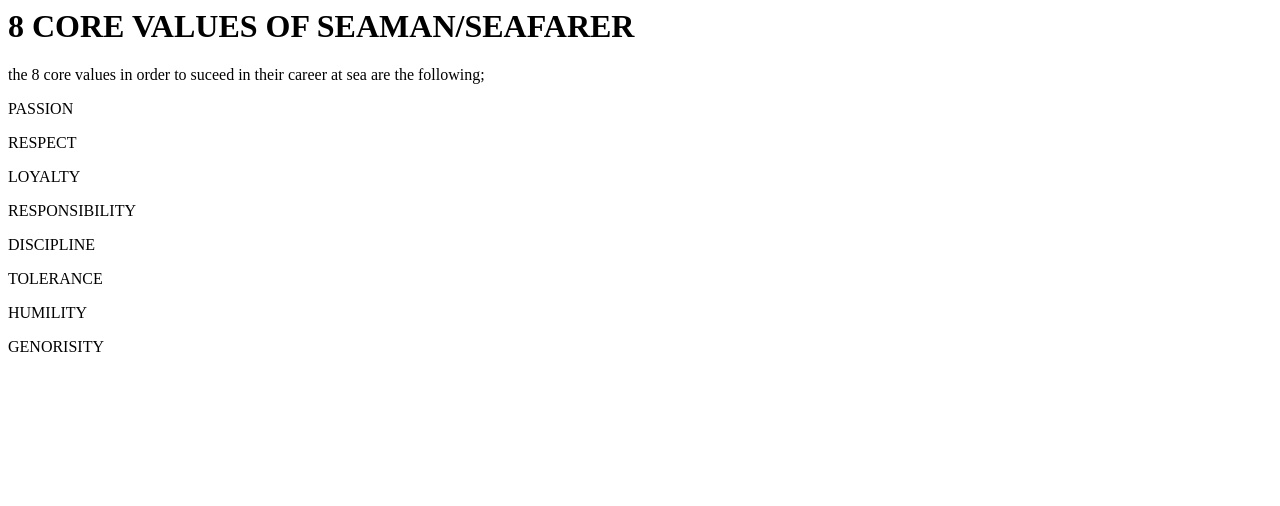
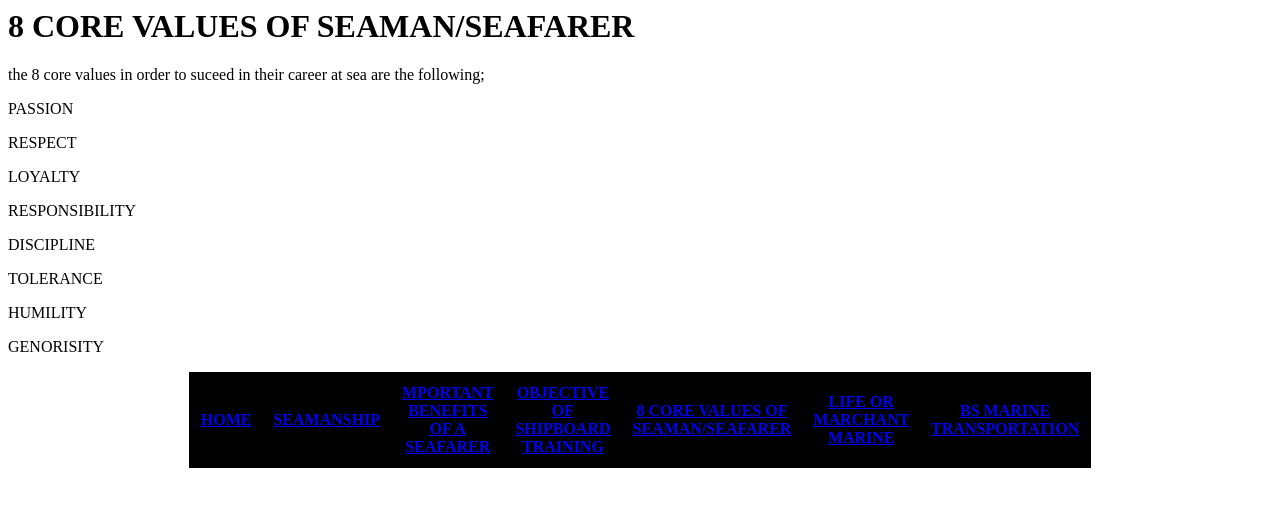
Before and after one commit to Ternidalito22/Ternidalito, a plain HTML site: page 8 CORE VALUES OF SEAMAN-SEAFARER.html in a window 1280 px wide. Drawn offline with Linux system fonts and the light colour scheme.

Commit message:
Update 8 CORE VALUES OF SEAMAN-SEAFARER.html

```diff
--- a/8 CORE VALUES OF SEAMAN-SEAFARER.html
+++ b/8 CORE VALUES OF SEAMAN-SEAFARER.html
@@ -14,5 +14,15 @@
            <p>TOLERANCE</p>
            <p>HUMILITY</p>
            <p>GENORISITY</p>
-        <body>
-        </html>
+<center>
+<table borede=5 bgcolor=black cellpadding=10 width=50%>
+<th><a href="index.html">HOME</a></th>
+<th><a href="SEAMANSHIP.html">SEAMANSHIP</a></th>
+<th><a href="IMPORTANT BENEFITS OF A SEAFARER.html">MPORTANT BENEFITS OF A SEAFARER</a></th>
+<th><a href="OBJECTIVE OF SHIPBOARD TRAINING.html">OBJECTIVE OF SHIPBOARD TRAINING</a></th>
+<th><a href="8 CORE VALUES OF SEAMAN/SEAFARER.html">8 CORE VALUES OF SEAMAN/SEAFARER</a></th>
+<th><a href="LIFE OR MARCHANT MARINE.html">LIFE OR MARCHANT MARINE</a></th>
+<th><a href="BS MARINE TRANSPORTATION.html">BS MARINE TRANSPORTATION</a></th>
+</center>
+<body>
+</html>
```
